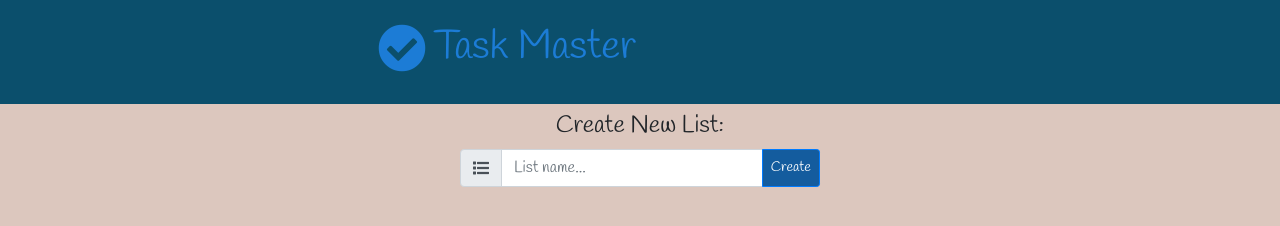
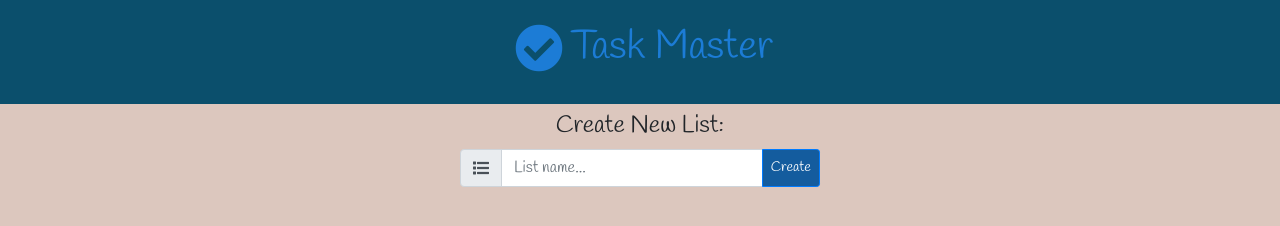
Before and after one commit to RobertGumeny/TaskMaster, a plain HTML site: page index.html in a window 1280 px wide. Drawn offline with nearby package versions, Linux system fonts and the light colour scheme; some packages are replaced by stand-ins of ours; a script that the page names is missing.

Commit message:
Centered logo

```diff
--- a/index.html
+++ b/index.html
@@ -27,7 +27,7 @@
     <header>
       <div class="container">
         <div class="row py-4">
-          <div class="col-6 mx-auto d-flex">
+          <div class="col-12 d-flex justify-content-center">
             <i class="fas fa-check-circle fa-3x px-2"></i>
             <h1>Task Master</h1>
           </div>
```
